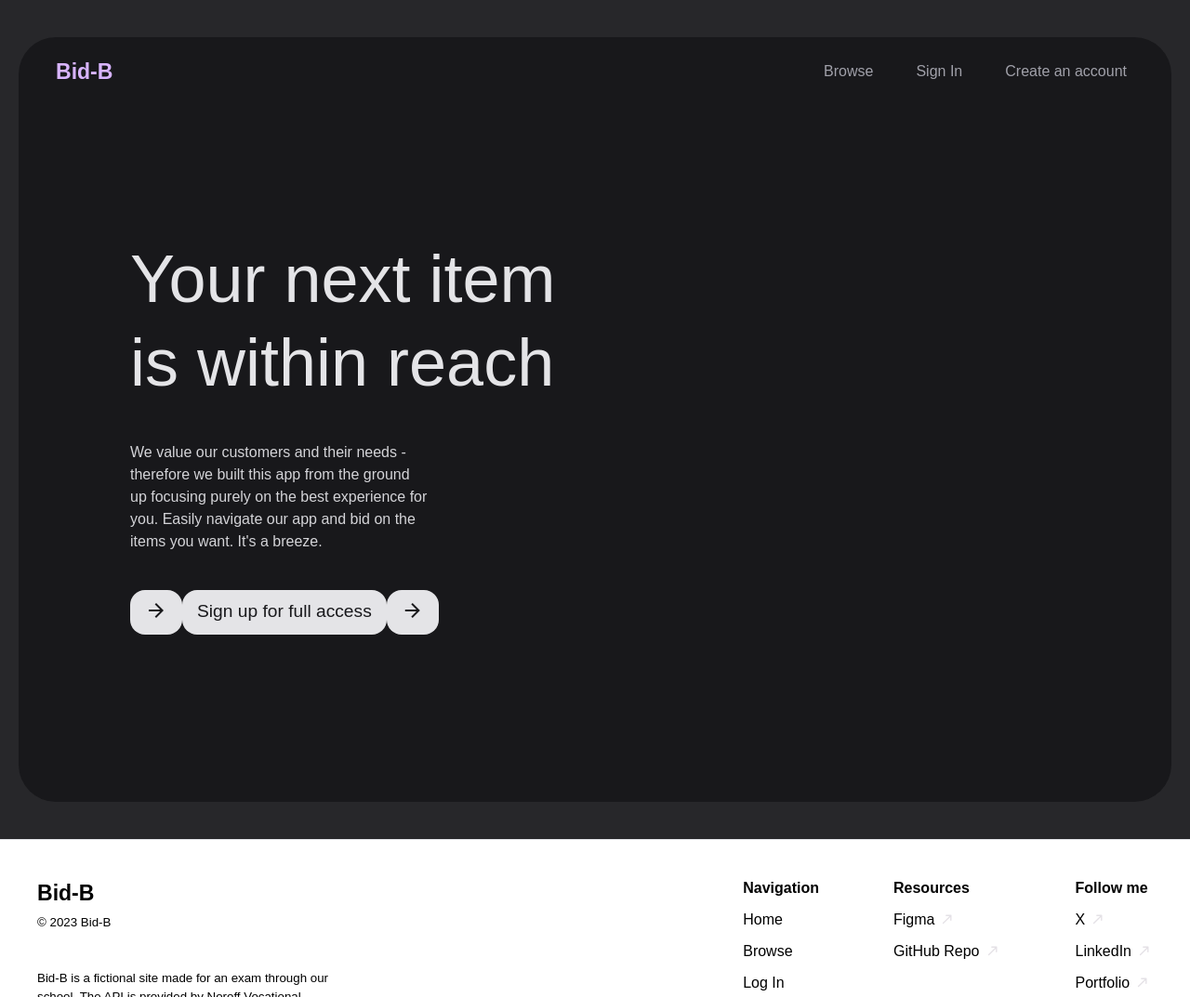
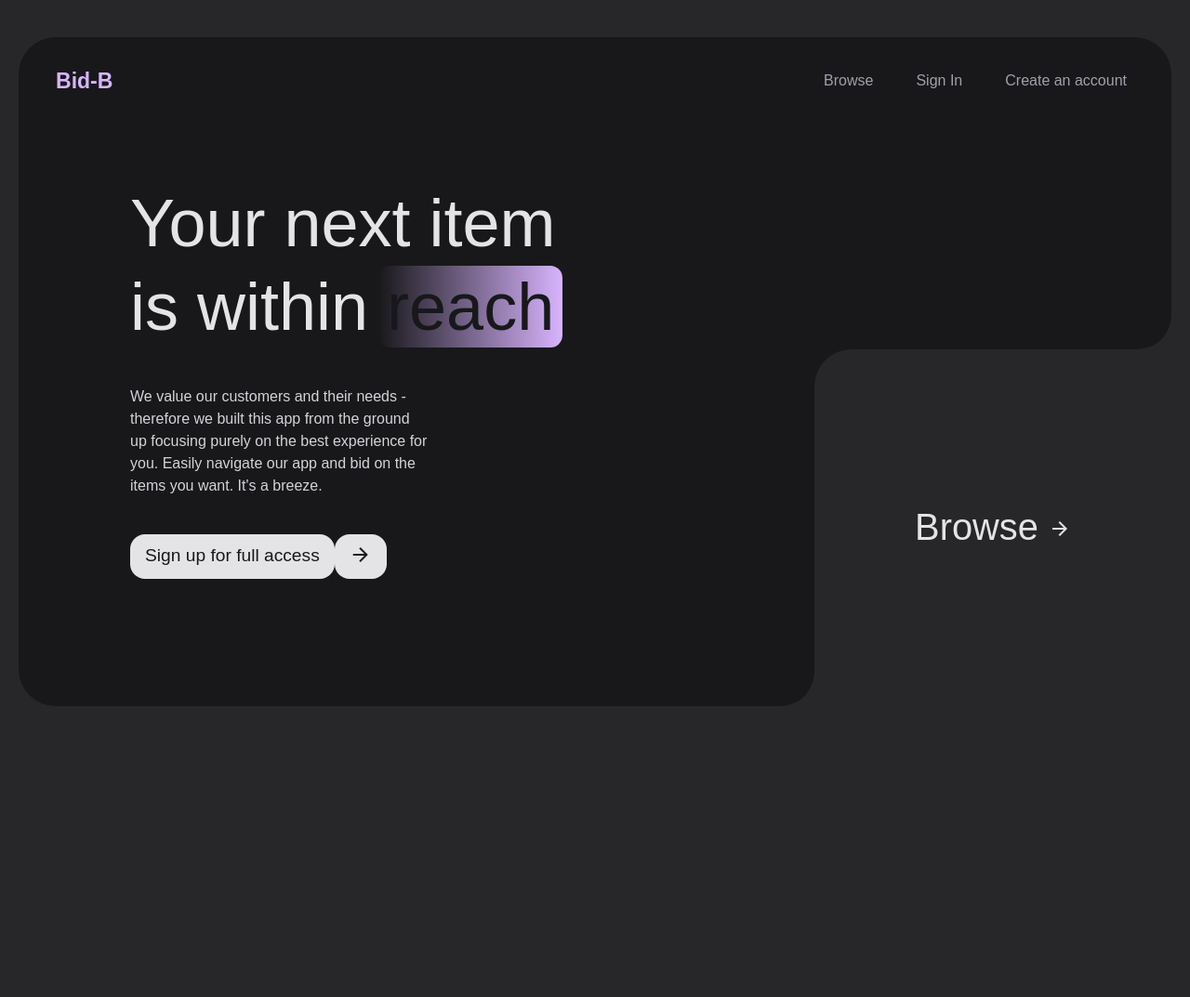
Before and after one commit to alexdalene/alex_dalene_exam2, a website with bundled scripts: page index.html in a window 1280 px wide. Shown: the top 1073 px of the page at 93% size. After the commit the page ends 800 px from the top, so only its background shows below. Built offline with nearby package versions, Linux system fonts and the light colour scheme.

Commit message:
Redesigns home page

```diff
--- /dev/null
+++ b/auth/create-listing/index.html
@@ -0,0 +1,16 @@
+<!DOCTYPE html>
+<html lang="en">
+  <head>
+    <meta charset="UTF-8" />
+    <meta name="viewport" content="width=device-width, initial-scale=1.0" />
+    <title>Create a listing</title>
+    <link rel="stylesheet" href="./../../public/css/output.css" />
+    <script
+      type="module"
+      src="./../../src/js/pages/create-listing.mjs"
+    ></script>
+  </head>
+  <body>
+    <h1>Create a listing</h1>
+  </body>
+</html>
--- a/index.html
+++ b/index.html
@@ -11,12 +11,13 @@
       href="https://fonts.googleapis.com/css2?family=Material+Symbols+Outlined:opsz,wght,FILL,GRAD@24,300,0,0"
     />
   </head>
-  <body class="font-body antialiased">
-    <div class="bg-zinc-800 py-10 px-5">
-      <main
-        class="bg-zinc-900 rounded-[2.5rem] min-h-screen items-center py-5 px-10"
+  <body
+    class="font-body antialiased bg-zinc-800 py-10 px-5 grid place-content-stretch min-h-[100lvh]"
   >
-        <header class="w-full flex justify-between items-center">
+    <main class="bg-zinc-900 rounded-[2.5rem] items-center py-5 px-10 relative">
+      <header
+        class="w-full flex justify-between items-center sticky top-0 py-2.5"
+      >
         <span class="text-purple-300 font-bold font-heading text-2xl"
           >Bid-B</span
         >
@@ -58,22 +59,25 @@
           Menu
         </button>
       </header>
-        <section
-          id="hero"
-          class="flex flex-col gap-10 py-40 px-20 text-zinc-200"
+      <section id="hero" class="flex flex-col gap-10 py-20 px-20 text-zinc-200">
+        <h1 class="text-7xl font-heading leading-tight max-w-lg">
+          Your next item is within
+          <span
+            class="before:inset-0 before:bg-gradient-to-l before:from-purple-300 before:absolute relative before:rounded-xl z-10 before:-z-10 text-zinc-900 before:scale-110"
+            >reach</span
           >
-          <h1 class="text-7xl font-heading leading-tight max-w-lg">
-            Your next item is within reach
         </h1>
         <p class="text-zinc-300 max-w-xs">
           We value our customers and their needs - therefore we built this app
           from the ground up focusing purely on the best experience for you.
-            Easily navigate our app and bid on the items you want. It's a
-            breeze.
+          Easily navigate our app and bid on the items you want. It's a breeze.
         </p>
-          <a href="./auth#signup" class="flex items-center group w-fit">
+        <a
+          href="./auth#signup"
+          class="flex items-center group w-fit overflow-hidden -translate-x-14"
+        >
           <span
-              class="material-symbols-outlined bg-zinc-200 text-zinc-900 px-4 py-2.5 h-12 rounded-2xl"
+            class="material-symbols-outlined bg-zinc-200 text-zinc-900 px-4 py-2.5 h-12 rounded-2xl -translate-x-20 group-hover:translate-x-0 transition-transform duration-200"
           >
             arrow_forward
           </span>
@@ -82,30 +86,33 @@
             >Sign up for full access</span
           >
           <span
-              class="material-symbols-outlined bg-zinc-200 text-zinc-900 px-4 py-2.5 h-12 rounded-2xl w-fit"
+            class="material-symbols-outlined bg-zinc-200 text-zinc-900 px-4 py-2.5 h-12 rounded-2xl w-fit group-hover:translate-x-20 transition-transform duration-200"
           >
             arrow_forward
           </span>
         </a>
       </section>
-        <!-- <div class="grid grid-cols-10 w-full container gap-[10px] px-10">
-          <a href="./auth" class="grid-item col-span-3 text-primary">
-            <h2>Get Started</h2>
+      <div
+        class="w-96 h-96 bg-zinc-800 absolute bottom-0 right-0 rounded-tl-[2.5rem] p-5 flex items-center justify-center"
+      >
+        <a href="./browse/" class="font-heading text-zinc-200 text-5xl group">
+          Browse
+          <span
+            class="material-symbols-outlined group-hover:translate-x-5 transition-transform duration-200"
+            >arrow_forward</span
+          >
         </a>
-          <a href="./browse" class="grid-item col-span-4">
-            <h3>Browse</h3>
-          </a>
-          <a href="./profile" class="grid-item col-span-3 row-span-2">
-            <h3>Your Profile</h3>
-          </a>
-          <a href="./faq" class="grid-item col-span-4 items-start">
-            <h3>What can you do?</h3>
-          </a>
-          <a href="./faq" class="grid-item col-span-3 text-primary">
-            <h3>How does it work?</h3>
-          </a>
-        </div> -->
+        <img
+          src="./src/svg/border.svg"
+          alt=""
+          class="borde absolute right-0 -top-10 rotate-180 w-10 h-10"
+        />
+        <img
+          src="./src/svg/border.svg"
+          alt=""
+          class="absolute -left-10 bottom-0 rotate-180 w-10 h-10"
+        />
+      </div>
     </main>
-    </div>
   </body>
 </html>
--- a/src/index.mjs
+++ b/src/index.mjs
@@ -2,4 +2,4 @@ import navbar from './js/components/navbar.mjs';
 import footer from './js/components/footer.mjs';
 
 // navbar();
-footer();
+// footer();
--- /dev/null
+++ b/src/js/listeners/listings/listing.mjs
@@ -0,0 +1,7 @@
+import { getListings } from '../../api/listings/get.mjs';
+import { listing } from '../../components/listings/listing.mjs';
+
+export async function listingListener() {
+  const data = await getListings();
+  listing(data);
+}
--- a/src/js/listeners/listings/listings.mjs
+++ /dev/null
@@ -1,19 +0,0 @@
-import { getListings } from '../../api/listings/listings.mjs';
-import { timeSinceSave } from '../../functions/listings/timeSinceSave.mjs';
-import { deleteCache } from '../../storage/cache.mjs';
-import { load } from '../../storage/load.mjs';
-import { displayListings } from '../../views/listings/listings.mjs';
-
-export const checkStorage = async () => {
-  const currentDate = Date.now();
-
-  if (timeSinceSave(currentDate) || !load('cachedPosts')) {
-    console.log('Doing a new request');
-    deleteCache();
-    await getListings();
-    displayListings();
-  } else {
-    console.log('Using cached posts');
-    displayListings();
-  }
-};
```
Also changed, not shown: src/svg/border.svg (added). Lines whose indentation alone changed are shown as unchanged.
